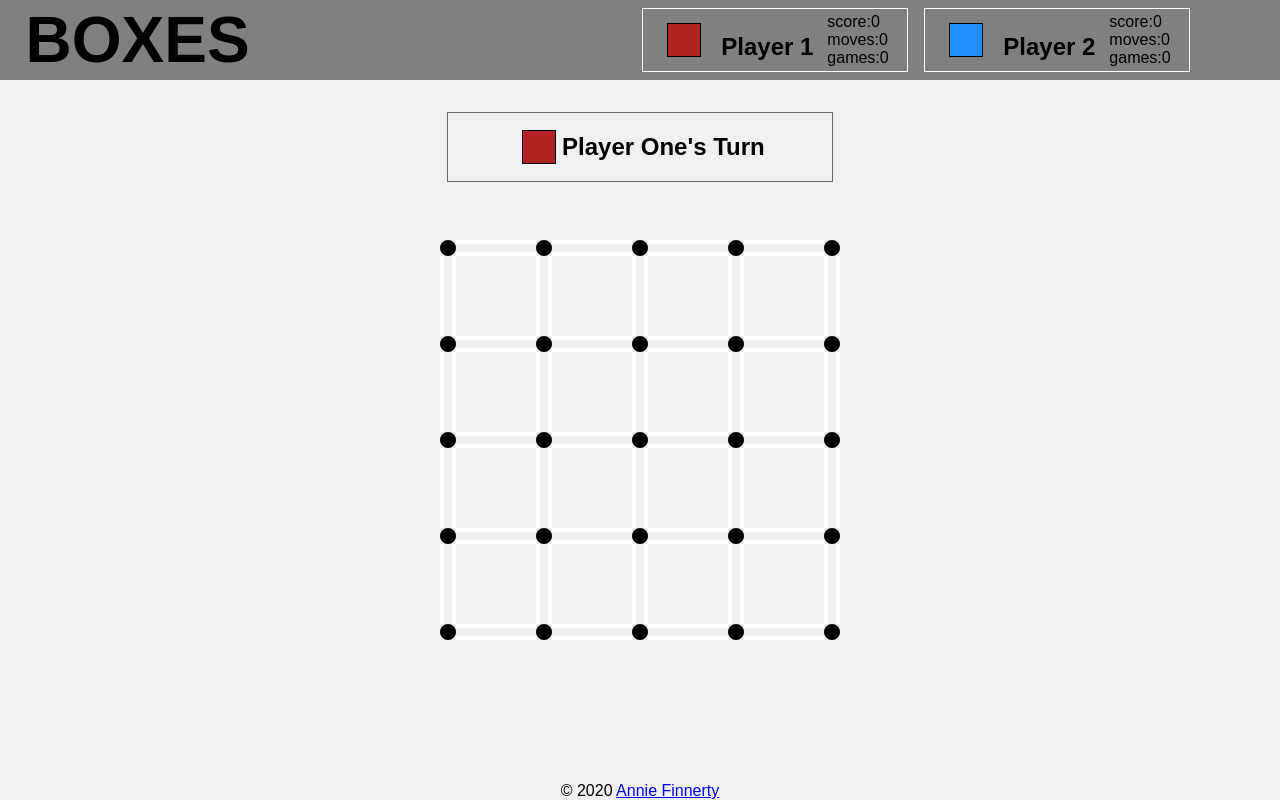
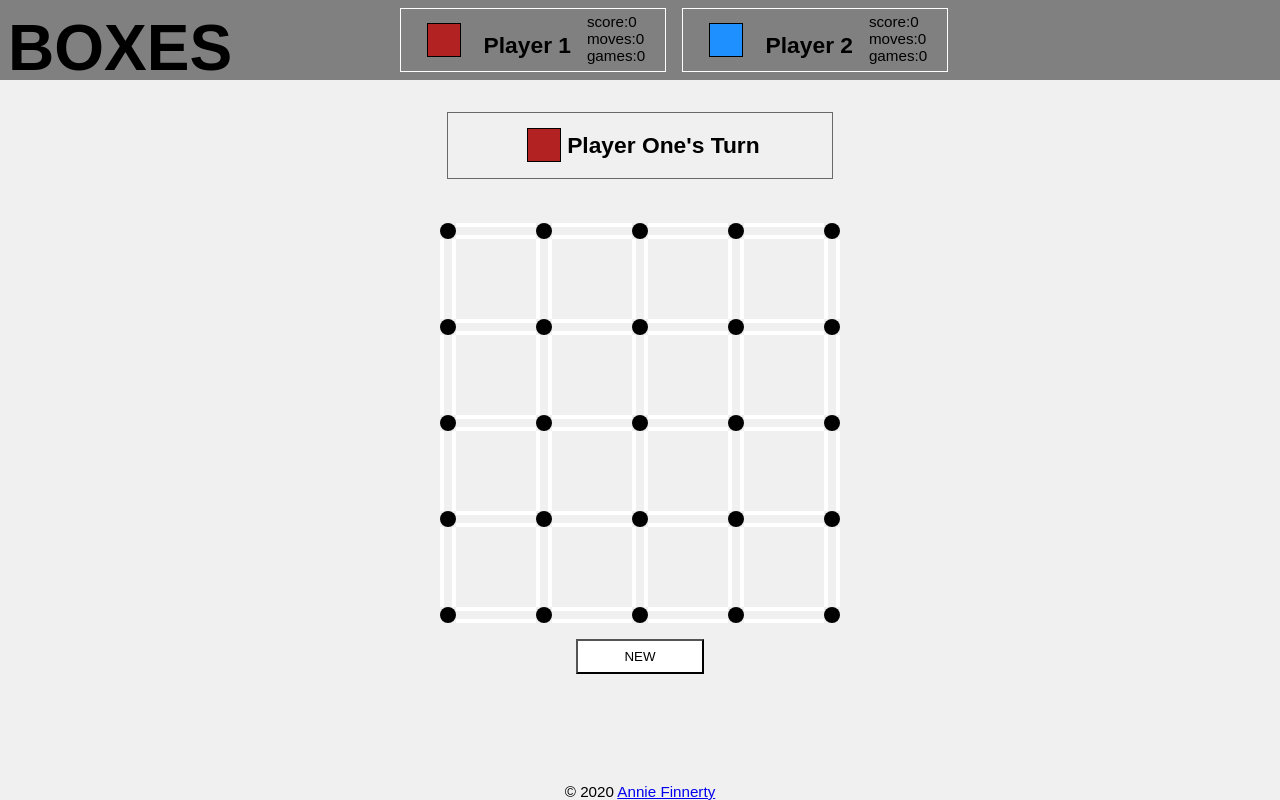
Before and after one commit to AnnaFinnerty/boxes, a plain HTML site: page index.html in a window 1280 px wide. Drawn offline with Linux system fonts and the light colour scheme; a web font is replaced by a local one.

Commit message:
new button

```diff
--- a/css/style.css
+++ b/css/style.css
@@ -6,6 +6,7 @@ body{
     overflow: hidden;
     background: rgb(240,240,240);
     font-family: sans-serif;
+    font-size: 95%;
 }
 
 header{
@@ -37,15 +38,16 @@ h1,h2,a{
 }
 
 h1{
-    margin: 0 30vw 0 2vw;
     font-size: 8vh;
     line-height: 10vh;
+    margin: 1vh 20vh 0vh 1vh;
 }
 
 .score-container{
     display: flex;
     flex-direction: row;
     flex-wrap: nowrap;
+    float: right;
 }
 
 .player-score{
@@ -58,7 +60,7 @@ h1{
 }
 
 #game-container{
-    margin: 0 auto;
+    margin: 2vh auto;
     padding-top: 10vh;
 }
 
@@ -75,6 +77,14 @@ h1{
     width: 30vw;
     display: flex;
     justify-content: center;
+}
+
+#new-button{
+    width: 10vw;
+    margin: 0 auto;
+    font-family: 'Aldrich', sans-serif;
+    padding: 1vh;
+    background: white;
 }
 
 .color-block{
--- a/index.html
+++ b/index.html
@@ -41,6 +41,7 @@
             </div>
         </div>
         <div id="game-container"></div>
+        <button id='new-button'>NEW</button>
     </main>
     <footer>&copy; 2020 <a href="https://github.com/AnnaFinnerty" target="_blank">Annie Finnerty</a></footer>
     <div id="modal-window"></div>
--- a/js/ai.js
+++ b/js/ai.js
@@ -20,7 +20,7 @@ AI.prototype.setup = function(){
 
 AI.prototype.play = function(pieces,selectedLines){
     console.log(this.name + "'s turn")
-    if(this.selectedLines.length < 5){
+    if(selectedLines.length < 5){
         return this.playRandom(selectedLines);
     }
     const emptyHeatmap = this.setup();
--- a/js/app.js
+++ b/js/app.js
@@ -13,6 +13,10 @@ class App{
         this.playerOneGamesontainer = document.querySelector('#player-one-games');
         this.playerTwoGamesontainer = document.querySelector('#player-two-games');
         this.modalWindow = document.querySelector('#modal-window');
+        this.container = document.querySelector('#game-container');
+
+        document.querySelector('#new-button').addEventListener('click',()=>this.newGame())
+
         // this.openModal('settings');
         this.newGame();
     }
@@ -32,6 +36,9 @@ class App{
         this.newGame();
     }
     newGame = () => {
+        while(this.container.firstChild){
+            this.container.removeChild(this.container.firstChild)
+        }
         this.game = new Game(this.playerOneColor,this.playerTwoColor, this.gameWon, this.isPlayerOneHuman, this.isPlayerTwoHuman,this.isRandom);
     }
     openModal = (type,text) => {
```
